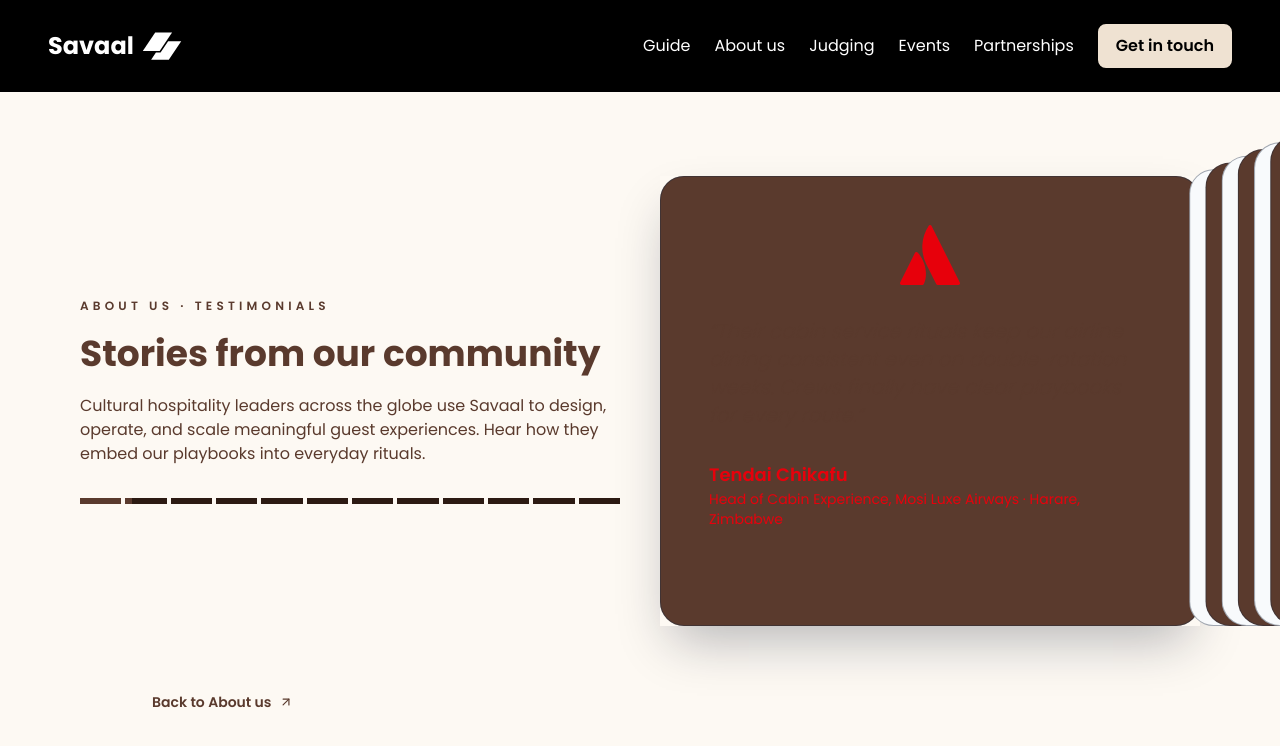
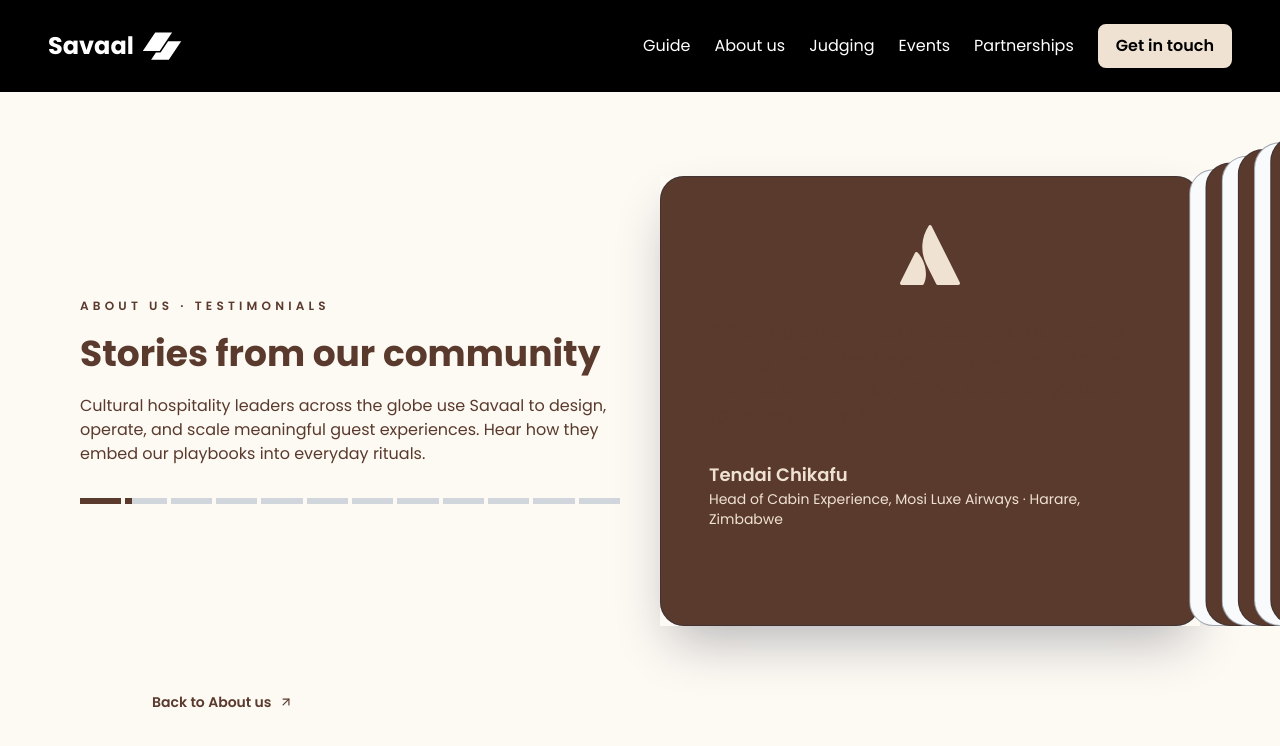
Before and after one commit to LayerSyncAi/savaal, a Next.js app: page /about-us/testimonials in a window 1280 px wide. Shown: the top 746 px of the page. Built offline with nearby package versions, Linux system fonts and the light colour scheme.

Commit message:
Updated card styling

```diff
--- a/app/about-us/testimonials/page.tsx
+++ b/app/about-us/testimonials/page.tsx
@@ -107,7 +107,7 @@ const SelectBtns = ({
 					<button
 						key={n}
 						onClick={() => setSelected(n)}
-						className="relative h-1.5 w-full bg-(--foreground)"
+						className="relative h-1.5 w-full bg-gray-300"
 					>
 						{selected === n ? (
 							<motion.span
@@ -183,7 +183,7 @@ const Card = ({
 	const offset = position <= selected ? 0 : 95 + (position - selected) * 3;
         const isEvenCard = (position + 1) % 2 === 0;
         const background = isEvenCard ? "bg-(--primary)" : "bg-slate-50";
-        const color = isEvenCard ? "text-red-600" : "text-slate-900";
+        const color = isEvenCard ? "p-on-dark" : "text-slate-900";
 
 	return (
 		<motion.div
```
